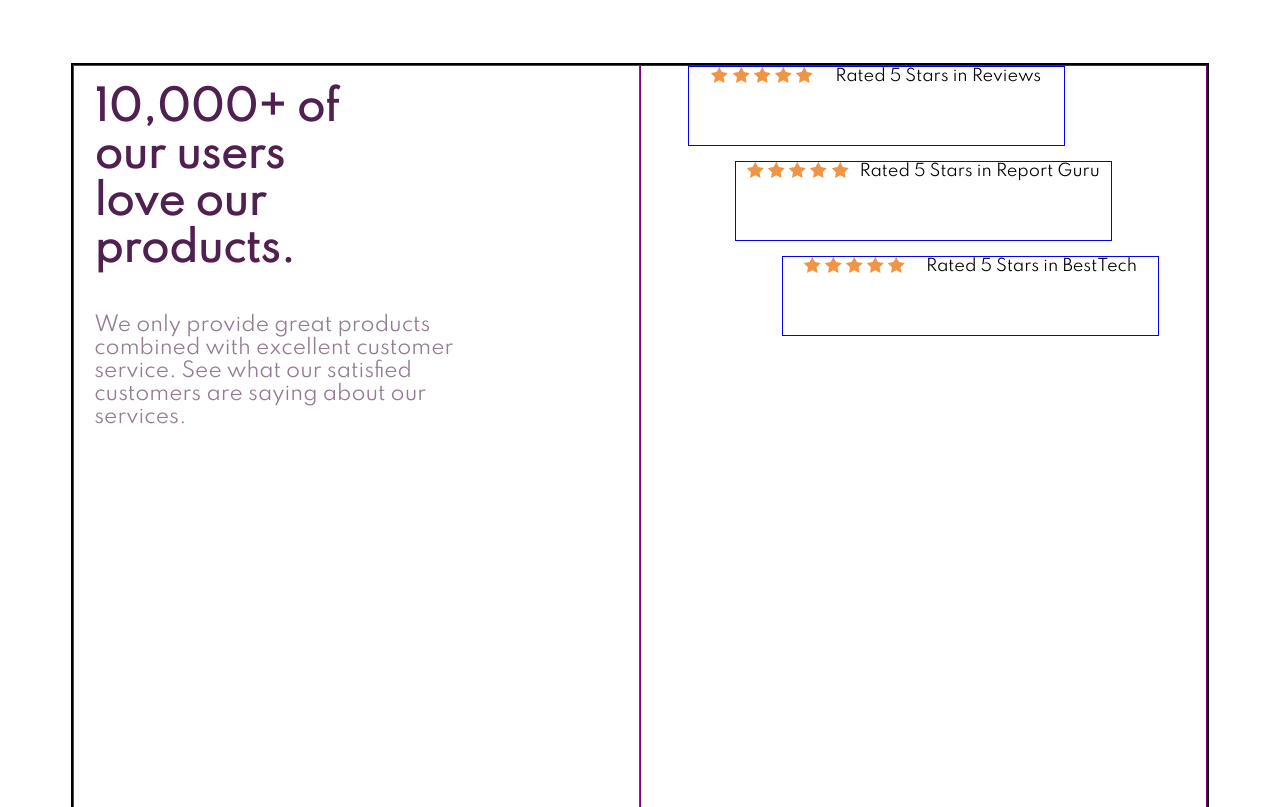
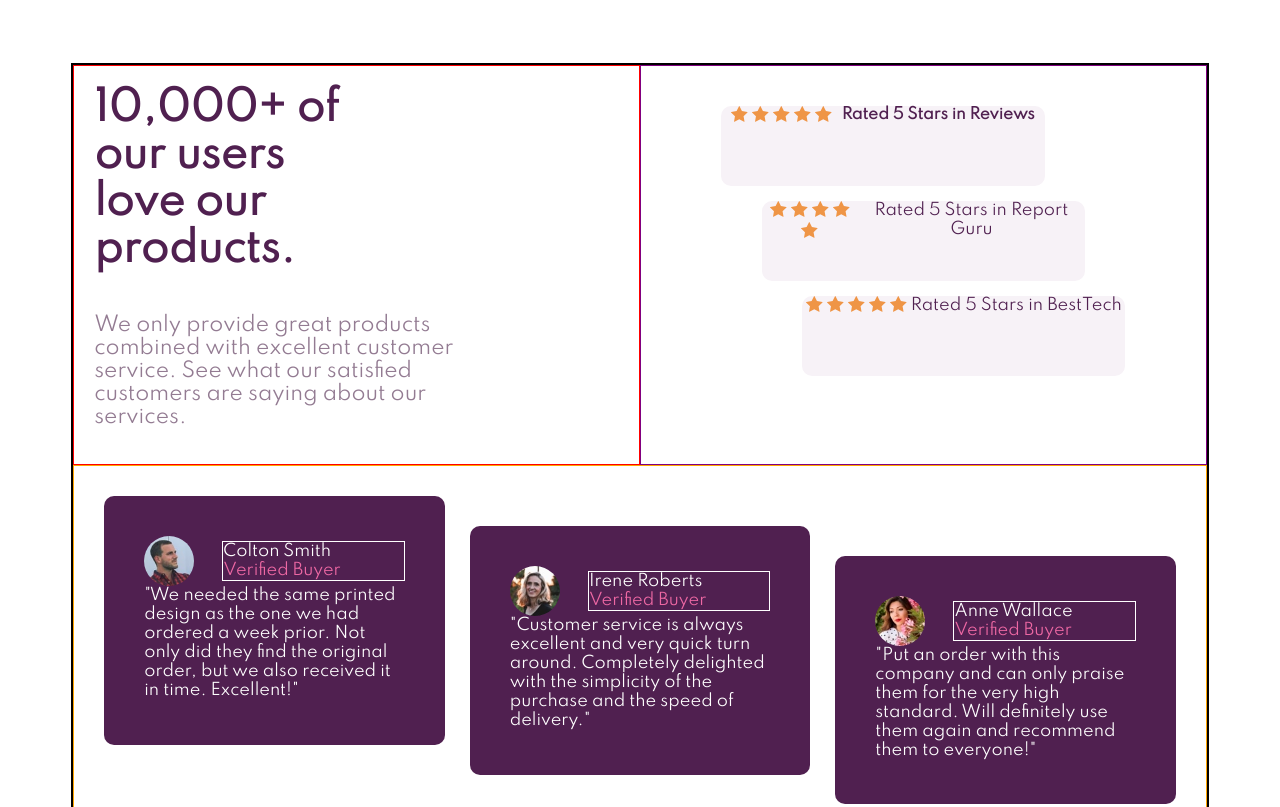
Before and after one commit to jthnyc/social-proof, a plain HTML site: page index.html in a window 1280 px wide. Shown: the top 807 px of the page. Drawn offline with Linux system fonts and the light colour scheme.

Commit message:
working on alignment

```diff
--- a/style.css
+++ b/style.css
@@ -11,7 +11,7 @@ html {
   border: 2px solid black;
   display: grid;
   grid-template-columns: repeat(2, 1fr);
-  grid-template-rows: repeat(2, 1fr);
+  grid-template-rows: 400px 400px;
   margin: 5%;
 }
 
@@ -43,36 +43,47 @@ html {
   grid-template-columns: repeat(12, 1fr);
   row-gap: 15px;
   text-align: center;
-  /* padding: 20px; */
+  padding: 40px;
 }
 
 .rating-1 {
-  border: 1px solid blue;
+  /* border: 1px solid blue; */
   grid-column-start: 2;
   grid-column-end: 10;
   grid-row-start: 1;
   grid-row-end: 2;
   display: flex;
   justify-content: space-evenly;
+  background-color: var(--lightgraymagenta);
+  border-radius: 10px;
+  font-size: 15px;
+  font-weight: bold;
+  color: var(--darkmagenta);
 }
 
 .rating-2 {
-  border: 1px solid blue;
+  /* border: 1px solid blue; */
   grid-column-start: 3;
   grid-column-end: 11;
   grid-row-start: 2;
   grid-row-end: 3;
   display: flex;
   justify-content: space-evenly;
+  background-color: var(--lightgraymagenta);
+  border-radius: 10px;
+  color: var(--darkmagenta);
 }
 
 .rating-3 {
-  border: 1px solid blue;
+  /* border: 1px solid blue; */
   grid-column-start: 4;
   grid-column-end: 12;
   grid-row-start: 3;
   display: flex;
   justify-content: space-evenly;
+  background-color: var(--lightgraymagenta);
+  border-radius: 10px;
+  color: var(--darkmagenta);
 }
 
 .review {
@@ -94,7 +105,7 @@ html {
   grid-column-start: 1;
   grid-column-end: 5;
   grid-row-start: 1;
-  grid-row-end: 5;
+  grid-row-end: 10;
   /* border: 2px solid black; */
   background: var(--darkmagenta);
   color: var(--white);
@@ -106,7 +117,7 @@ html {
   grid-column-start: 5;
   grid-column-end: 9;
   grid-row-start: 2;
-  grid-row-end: 6;
+  grid-row-end: 11;
   background: var(--darkmagenta);
   color: var(--white);
   border-radius: 10px;
@@ -117,7 +128,7 @@ html {
   grid-column-start: 9;
   grid-column-end: 13;
   grid-row-start: 3;
-  grid-row-end: 7;
+  grid-row-end: 12;
   background: var(--darkmagenta);
   color: var(--white);
   border-radius: 10px;
```
